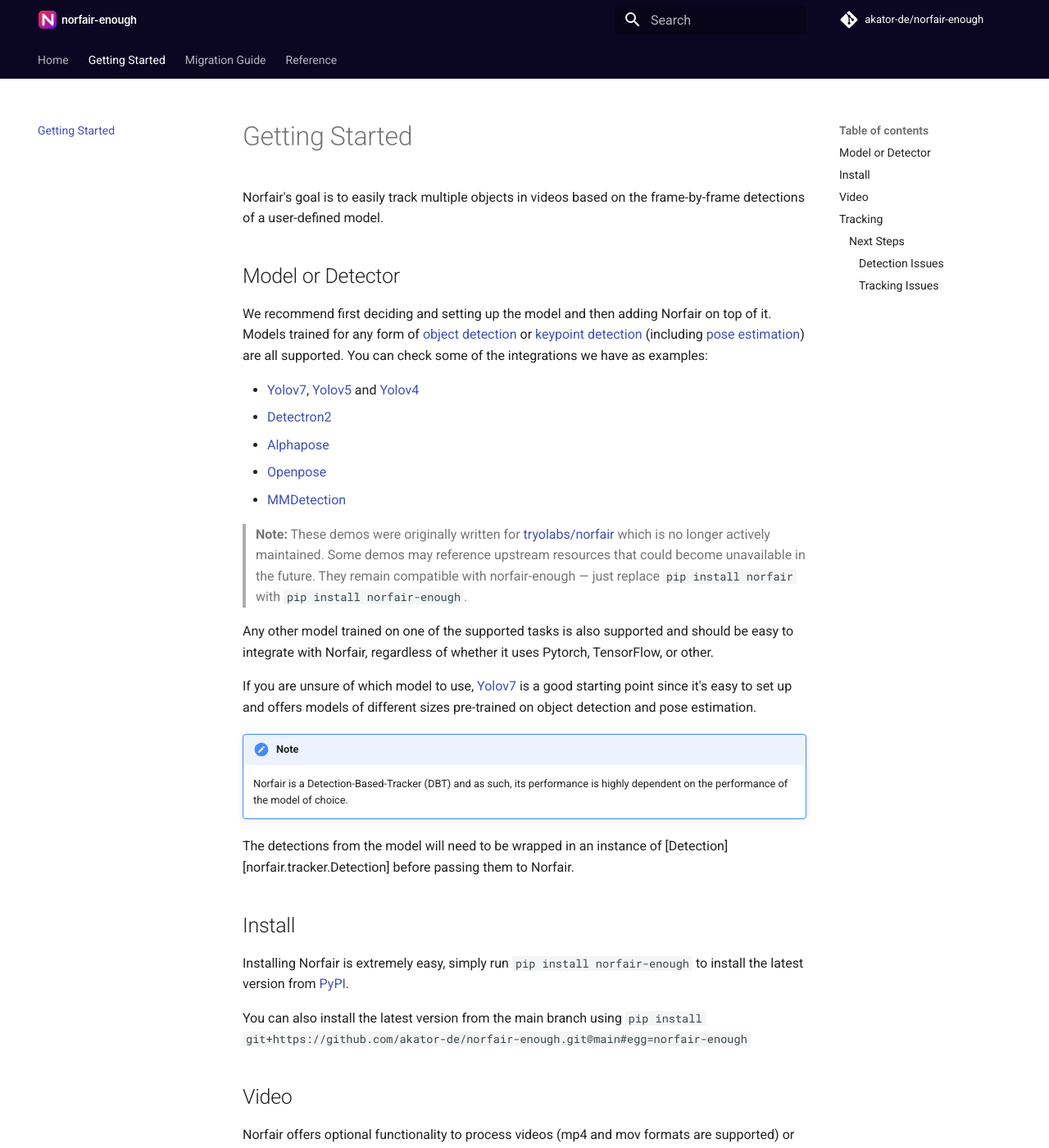
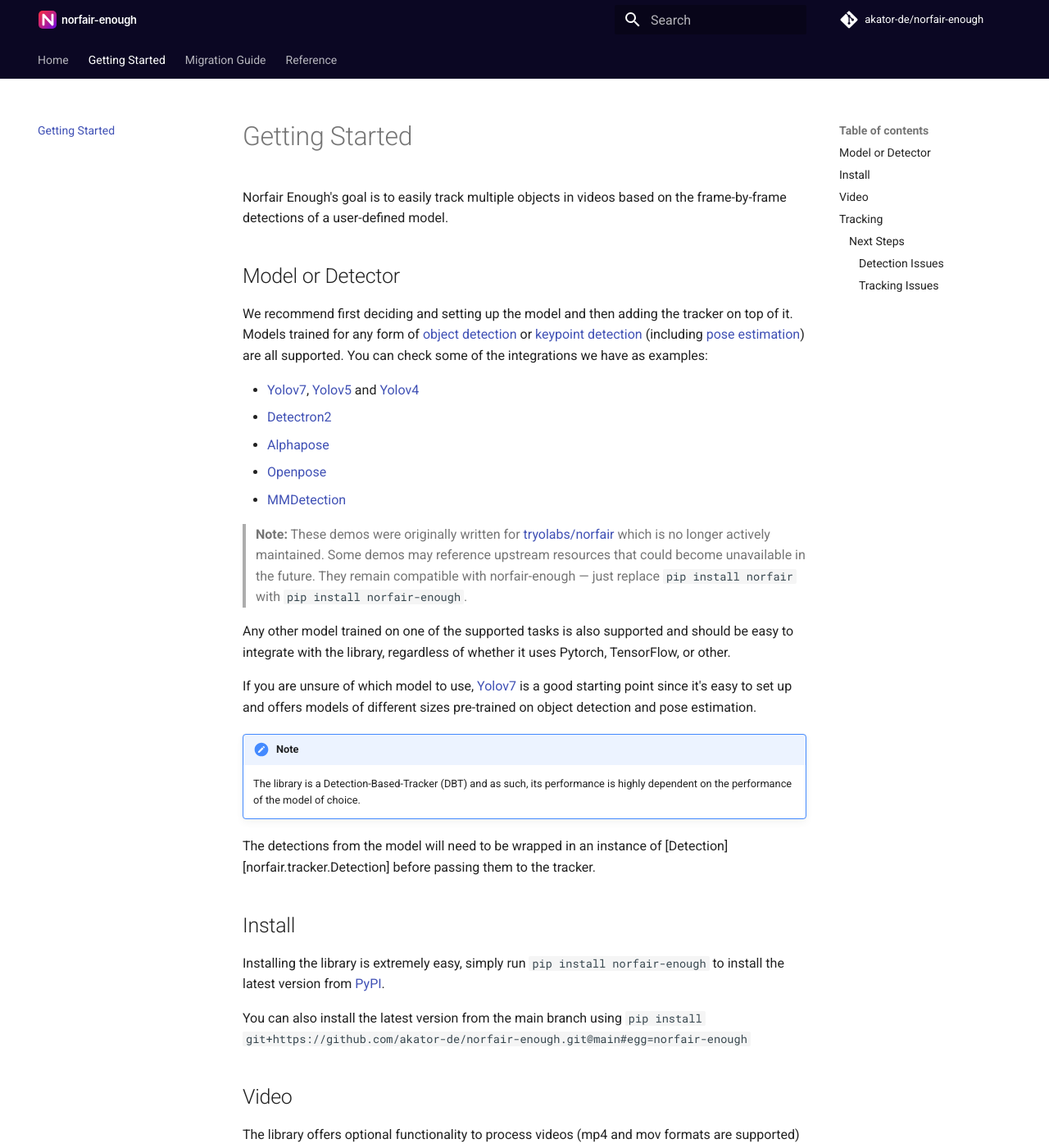
Before and after one commit to akator-de/norfair-enough, an MkDocs documentation site: the page built from docs/getting_started.md, in a window 1280 px wide and 1400 px high. Shown: the whole window at 82% size. Built offline with MkDocs 1.6.1 and Material for MkDocs 9.7.7, drawn with Linux system fonts in a browser that asks for light colours; comment, search, counter and statistics services are not loaded; the version menu is left out; some of the changed text lies outside the part shown.

Commit message:
docs: consistent naming — Norfair Enough instead of bare Norfair (#75)
* docs: use 'Norfair Enough' and 'the library/tracker' instead of bare 'Norfair'

* docs: reduce Norfair Enough repetition, use the library/tracker more

````diff
--- a/docs/getting_started.md
+++ b/docs/getting_started.md
@@ -1,10 +1,10 @@
 # Getting Started
 
-Norfair's goal is to easily track multiple objects in videos based on the frame-by-frame detections of a user-defined model.
+Norfair Enough's goal is to easily track multiple objects in videos based on the frame-by-frame detections of a user-defined model.
 
 ## Model or Detector
 
-We recommend first deciding and setting up the model and then adding Norfair on top of it.
+We recommend first deciding and setting up the model and then adding the tracker on top of it.
 Models trained for any form of [object detection](https://paperswithcode.com/task/object-detection) or [keypoint detection](https://paperswithcode.com/task/keypoint-detection) (including [pose estimation](https://paperswithcode.com/task/pose-estimation)) are all supported. You can check some of the integrations we have as examples:
 
 - [Yolov7](https://github.com/akator-de/norfair-enough/tree/main/demos/yolov7), [Yolov5](https://github.com/akator-de/norfair-enough/tree/main/demos/yolov5) and [Yolov4](https://github.com/akator-de/norfair-enough/tree/main/demos/yolov4)
@@ -15,25 +15,25 @@
 
 > **Note:** These demos were originally written for [tryolabs/norfair](https://github.com/tryolabs/norfair) which is no longer actively maintained. Some demos may reference upstream resources that could become unavailable in the future. They remain compatible with norfair-enough — just replace `pip install norfair` with `pip install norfair-enough`.
 
-Any other model trained on one of the supported tasks is also supported and should be easy to integrate with Norfair, regardless of whether it uses Pytorch, TensorFlow, or other.
+Any other model trained on one of the supported tasks is also supported and should be easy to integrate with the library, regardless of whether it uses Pytorch, TensorFlow, or other.
 
 If you are unsure of which model to use, [Yolov7](https://github.com/WongKinYiu/yolov7) is a good starting point since it's easy to set up and offers models of different sizes pre-trained on object detection and pose estimation.
 
 !!! Note
-    Norfair is a Detection-Based-Tracker (DBT) and as such, its performance is highly dependent on the performance of the model of choice.
+    The library is a Detection-Based-Tracker (DBT) and as such, its performance is highly dependent on the performance of the model of choice.
 
-The detections from the model will need to be wrapped in an instance of [Detection][norfair.tracker.Detection] before passing them to Norfair.
+The detections from the model will need to be wrapped in an instance of [Detection][norfair.tracker.Detection] before passing them to the tracker.
 
 ## Install
 
-Installing Norfair is extremely easy, simply run `pip install norfair-enough` to install the latest version from [PyPI](https://pypi.org/project/norfair-enough/).
+Installing the library is extremely easy, simply run `pip install norfair-enough` to install the latest version from [PyPI](https://pypi.org/project/norfair-enough/).
 
 You can also install the latest version from the main branch using `pip install git+https://github.com/akator-de/norfair-enough.git@main#egg=norfair-enough`
 
 ## Video
 
-Norfair offers optional functionality to process videos (mp4 and mov formats are supported) or capture a live feed from a camera.
-To use this functionality you need to install Norfair with the `video` extra using this command: `pip install norfair-enough[video]`.
+The library offers optional functionality to process videos (mp4 and mov formats are supported) or capture a live feed from a camera.
+To use this functionality you need to install the library with the `video` extra using this command: `pip install norfair-enough[video]`.
 
 Check the [Video class][norfair.video.Video] for more info on how to use it.
 
@@ -56,9 +56,9 @@
    video.write(frame)
 ```
 
-The tracker is created and then the detections are fed to it one frame at a time in order. This method is called _online tracking_ and allows Norfair to be used in live feeds and real-time scenarios where future frames are not available.
+The tracker is created and then the detections are fed to it one frame at a time in order. This method is called _online tracking_ and allows the tracker to be used in live feeds and real-time scenarios where future frames are not available.
 
-Norfair includes functionality for creating an output video with drawings which is useful for evaluating and debugging. We usually start with this simple setup and move from there.
+The library includes functionality for creating an output video with drawings which is useful for evaluating and debugging. We usually start with this simple setup and move from there.
 
 ### Next Steps
 
````
Also changed, not shown: README.md (+16 -16 lines).
